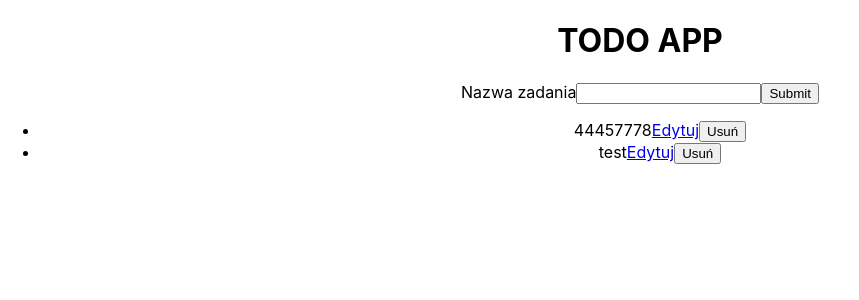
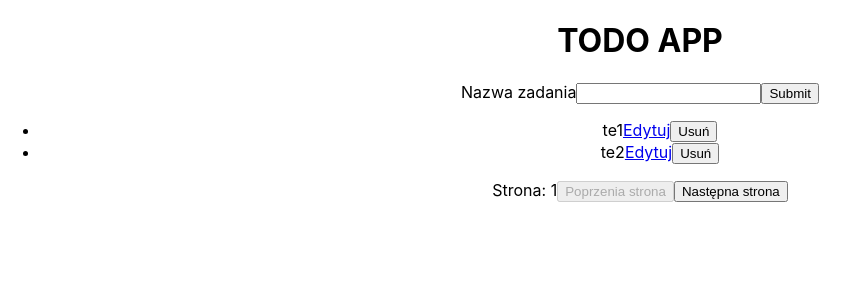
Before and after one commit to ishida530/todo, a React (Create React App) app: page / in a window 1280 px wide. Shown: the top 300 px of the page, without its empty margins (0-859 px from the left). Built offline with nearby package versions, Linux system fonts and the light colour scheme; data requests are answered from the project's data file.

Commit message:
add handle pagination

```diff
--- a/db.json
+++ b/db.json
@@ -1,12 +1,32 @@
 {
   "tasks": [
     {
-      "id": "9efb1e8f-ada3-4383-becf-b12658bc1caf",
-      "title": "44457778"
+      "id": "b32190c3-bde4-4509-864f-5fea55b22cf6",
+      "title": "te1"
     },
     {
-      "id": "f6219149-022b-4f72-9517-f6b36804e002",
-      "title": "test"
+      "id": "e50fc4ca-4769-4691-ab63-0ef29a9996d7",
+      "title": "te2"
+    },
+    {
+      "id": "94259258-3923-4175-9899-34a287cc7fa4",
+      "title": "te3"
+    },
+    {
+      "id": "ef154ce6-f3ff-40a8-bd38-af7ba783cb9c",
+      "title": "te4"
+    },
+    {
+      "id": "27104059-d16c-4c33-a7be-a7790affe830",
+      "title": "te5"
+    },
+    {
+      "id": "8126311c-cbc5-4726-8894-b4937aa221ef",
+      "title": "te6"
+    },
+    {
+      "id": "3c78ed84-161f-43dc-acde-2933b82e8a9c",
+      "title": "te7"
     }
   ]
 }
--- a/src/api.ts
+++ b/src/api.ts
@@ -1,8 +1,8 @@
 import { Itask, TaskStatus } from "./types";
 
-export const fetchTodoList = async () => {
+export const fetchTodoList = async (page:number) => {
   try {
-    const request = await fetch("http://localhost:3000/tasks");
+    const request = await fetch(`http://localhost:3000/tasks?_page=${page}&_limit=2`);
     return request.json();
   } catch (error) {
     console.log(error);
--- /dev/null
+++ b/src/components/Pagination.tsx
@@ -0,0 +1,38 @@
+import React from "react";
+import { Itask } from "../types";
+
+interface IPagination {
+  tasks: Itask[];
+  handlePage: (page: any) => void;
+  isPreviousData: boolean;
+  page: number;
+}
+const Pagination = ({
+  page,
+  tasks,
+  handlePage,
+  isPreviousData,
+}: IPagination) => {
+  const hasNext = tasks?.length == 2;
+  const handlePreviousButton = () => {
+    handlePage((old: number) => Math.max(old - 1, 0));
+  };
+  const handleNextButton = () => {
+    if (!isPreviousData && hasNext) {
+      handlePage((old: number) => old + 1);
+    }
+  };
+  return (
+    <>
+      <span>Strona: {page}</span>
+      <button onClick={handlePreviousButton} disabled={page === 1}>
+        Poprzenia strona
+      </button>
+      <button onClick={handleNextButton} disabled={isPreviousData || !hasNext}>
+        Następna strona
+      </button>
+    </>
+  );
+};
+
+export default Pagination;
--- a/src/components/TodoList.tsx
+++ b/src/components/TodoList.tsx
@@ -1,24 +1,40 @@
-import React, { Dispatch, SetStateAction } from "react";
+import React, { Dispatch, SetStateAction, useState } from "react";
 import { Link, useNavigate } from "react-router-dom";
 import Task from "./Task";
 import { IFormInputs, Itask } from "../types";
 import { useMutation, useQuery, useQueryClient } from "react-query";
-import { createTask, fetchTodoList, updateTask } from "../api";
+import { fetchTodoList } from "../api";
 import { SubmitHandler } from "react-hook-form";
+import Pagination from "./Pagination";
 
 const TodoList = () => {
-  const { isLoading, isError, data, error } = useQuery({
-    queryKey: ["todos"],
-    queryFn: fetchTodoList,
+  const [page, setPage] = useState(1);
+
+  const {
+    isLoading,
+    isError,
+    data: tasks,
+    error,
+    isFetching,
+    isPreviousData,
+  } = useQuery({
+    queryKey: ["todos", page],
+    queryFn: () => fetchTodoList(page),
   });
+
   if (isLoading) return <div>`Loading...`</div>;
   if (isError) return <div>`Error: {(error as Error).message}`</div>;
+
+
   return (
-    <ul>
-      {data.map((task: Itask, index: number) => {
-        return <Task key={index} task={task} />;
-      })}
-    </ul>
+    <>
+      <ul>
+        {tasks.map((task: Itask, index: number) => {
+          return <Task key={index} task={task} />;
+        })}
+      </ul>
+        <Pagination  tasks={tasks} page={page} handlePage={setPage} isPreviousData={isPreviousData}/>
+    </>
   );
 };
 
```
